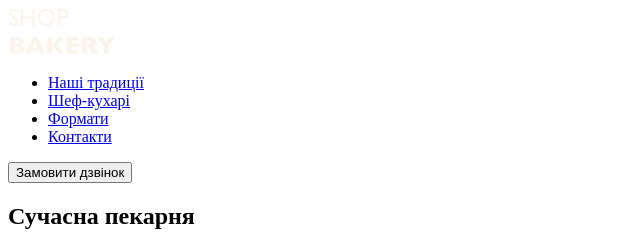
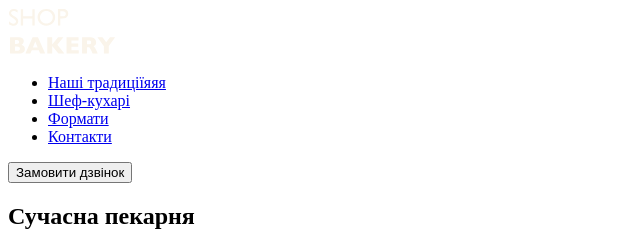
Before and after one commit to MichaelViet/Genius-SpaceCourse, a plain HTML site: page Baker Shop/index.html in a window 1280 px wide. Shown: the top 240 px of the page, 0-640 px from the left. Drawn offline with Linux system fonts and the light colour scheme.

Commit message:
VSCode test commit

```diff
--- a/Baker Shop/index.html
+++ b/Baker Shop/index.html
@@ -10,7 +10,7 @@
       <nav>
         <img src="./img/logo.svg" alt="Logo" />
         <ul>
-          <li><a href="#">Наші традиції</a></li>
+          <li><a href="#">Наші традиціїяяя</a></li>
           <li><a href="#">Шеф-кухарі</a></li>
           <li><a href="#">Формати</a></li>
           <li><a href="#">Контакти</a></li>
```
